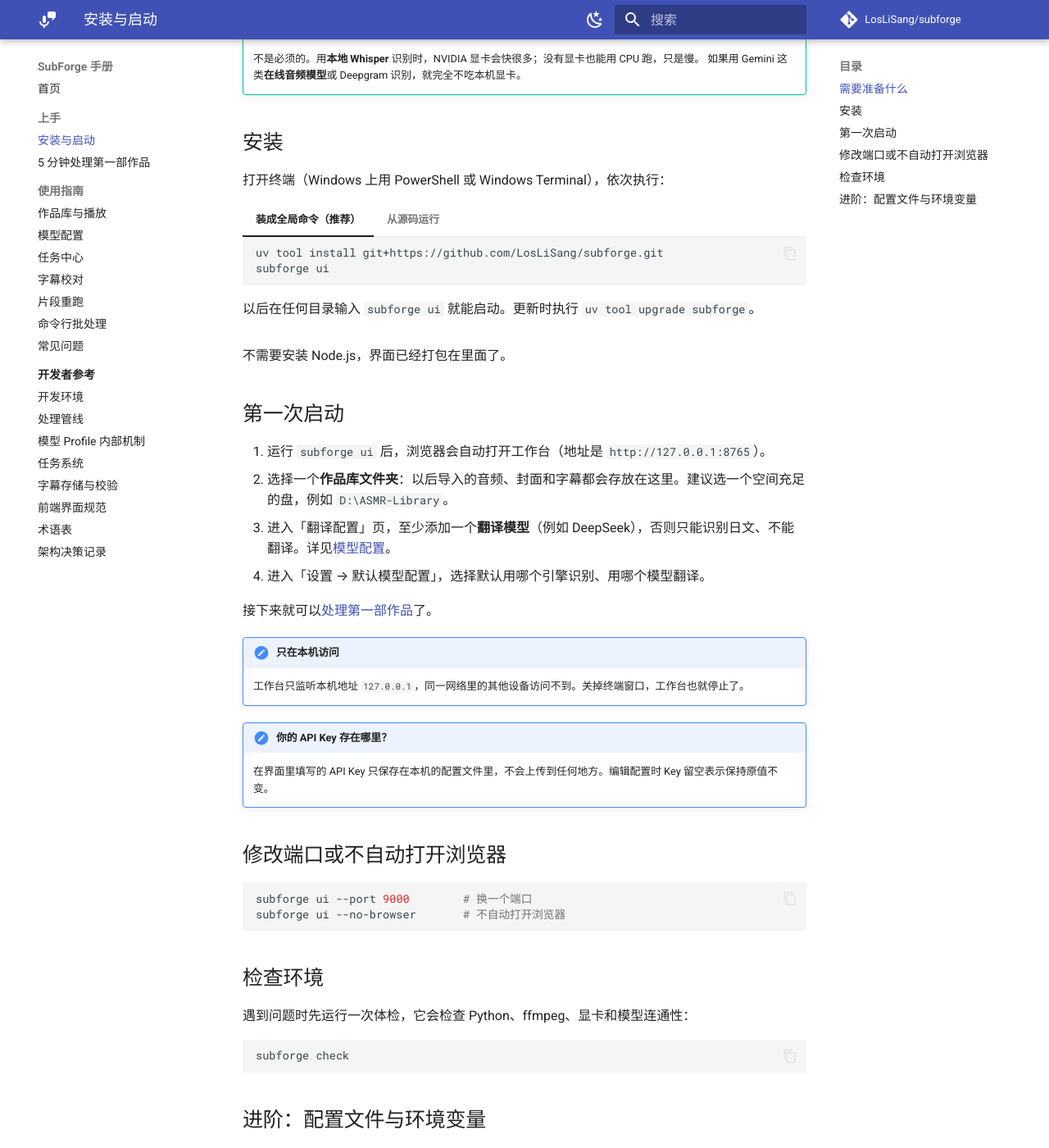
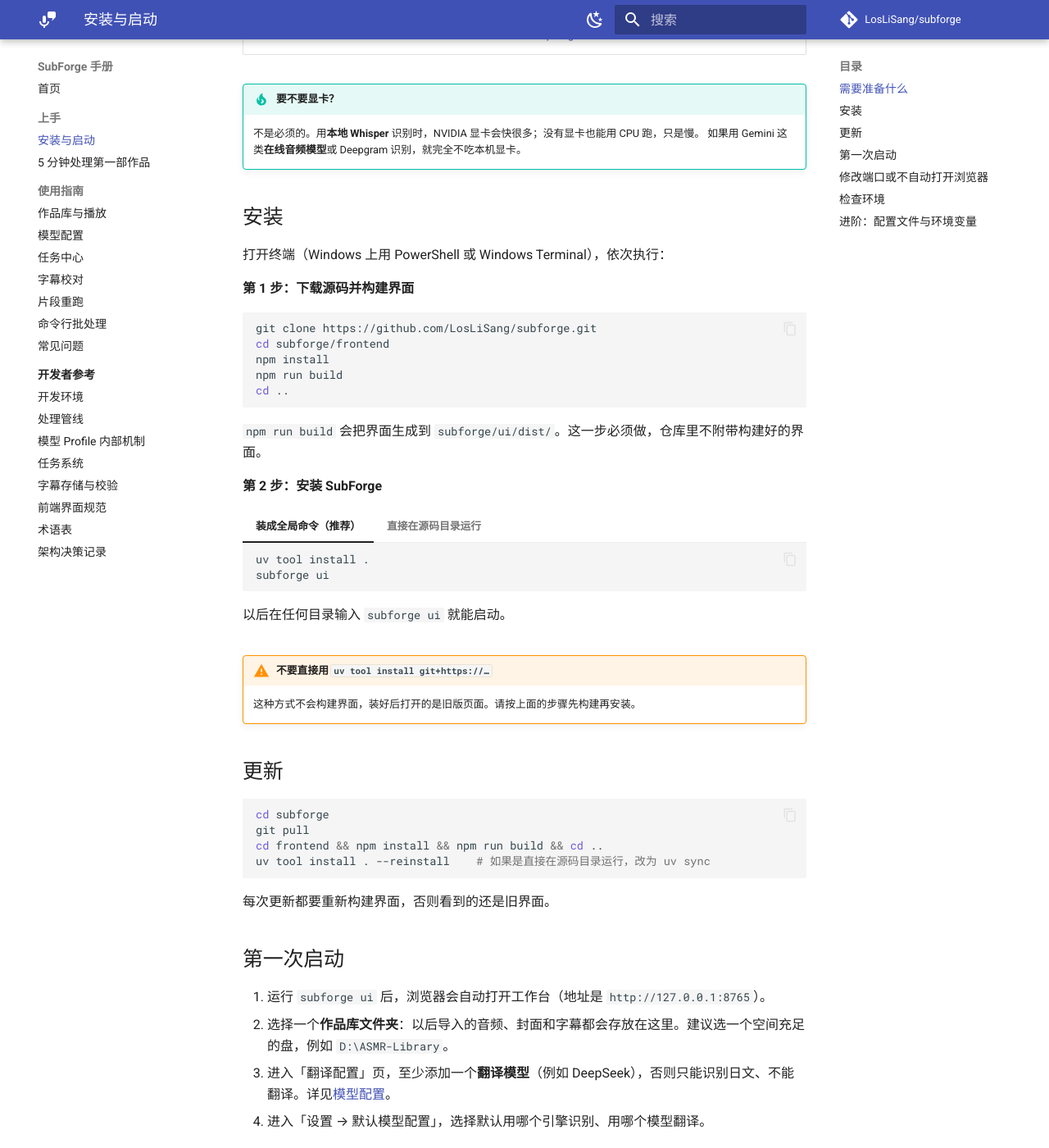
Before and after one commit to LosLiSang/subforge, an MkDocs documentation site: the page built from docs/install.md, in a window 1280 px wide and 1400 px high, scrolled down 499 px. Shown: the whole window at 82% size. Built offline with MkDocs 1.6.1 and Material for MkDocs 9.7.7, drawn with Linux system fonts in a browser that asks for light colours; comment, search, counter and statistics services are not loaded; some of the changed text lies outside the part shown.

Commit message:
docs: 说明安装前需用 Node 构建前端，仓库不附带 dist
- README / 安装页：前置要求加入 Node.js，安装步骤改为先 npm run build 再 uv tool install .
- 提醒不要直接 uv tool install git+…（干净副本里没有 dist，会回退到旧版页面）
- 新增「更新」步骤；开发者页说明 dist 的打包与回退机制

````diff
--- a/docs/install.md
+++ b/docs/install.md
@@ -7,6 +7,8 @@
 | Python 3.11 或更新 | 运行 SubForge | <https://www.python.org/downloads/> |
 | uv | 安装和运行 SubForge 的工具 | <https://docs.astral.sh/uv/getting-started/installation/> |
 | ffmpeg | 处理音频、从视频里提取音轨 | <https://ffmpeg.org/download.html>（装好后要能在终端里运行 `ffmpeg`） |
+| Node.js 20.19 / 22.12 或更新 | 构建图形界面（只在安装和更新时用到） | <https://nodejs.org/>（选 LTS 版本） |
+| Git | 下载源码 | <https://git-scm.com/downloads> |
 
 !!! tip "要不要显卡？"
 
@@ -17,27 +19,52 @@
 
 打开终端（Windows 上用 PowerShell 或 Windows Terminal），依次执行：
 
+**第 1 步：下载源码并构建界面**
+
+```bash
+git clone https://github.com/LosLiSang/subforge.git
+cd subforge/frontend
+npm install
+npm run build
+cd ..
+```
+
+`npm run build` 会把界面生成到 `subforge/ui/dist/`。这一步必须做，仓库里不附带构建好的界面。
+
+**第 2 步：安装 SubForge**
+
 === "装成全局命令（推荐）"
 
     ```bash
-    uv tool install git+https://github.com/LosLiSang/subforge.git
+    uv tool install .
     subforge ui
     ```
 
-    以后在任何目录输入 `subforge ui` 就能启动。更新时执行 `uv tool upgrade subforge`。
+    以后在任何目录输入 `subforge ui` 就能启动。
 
-=== "从源码运行"
+=== "直接在源码目录运行"
 
     ```bash
-    git clone https://github.com/LosLiSang/subforge.git
-    cd subforge
     uv sync
     uv run subforge ui
     ```
 
     以后在 `subforge` 目录里执行 `uv run subforge ui` 启动。
 
-不需要安装 Node.js，界面已经打包在里面了。
+!!! warning "不要直接用 `uv tool install git+https://…`"
+
+    这种方式不会构建界面，装好后打开的是旧版页面。请按上面的步骤先构建再安装。
+
+## 更新
+
+```bash
+cd subforge
+git pull
+cd frontend && npm install && npm run build && cd ..
+uv tool install . --reinstall    # 如果是直接在源码目录运行，改为 uv sync
+```
+
+每次更新都要重新构建界面，否则看到的还是旧界面。
 
 ## 第一次启动
 
````
Also changed, not shown: README.md (+11 -12 lines), docs/dev/setup.md (+5 -1 lines).
